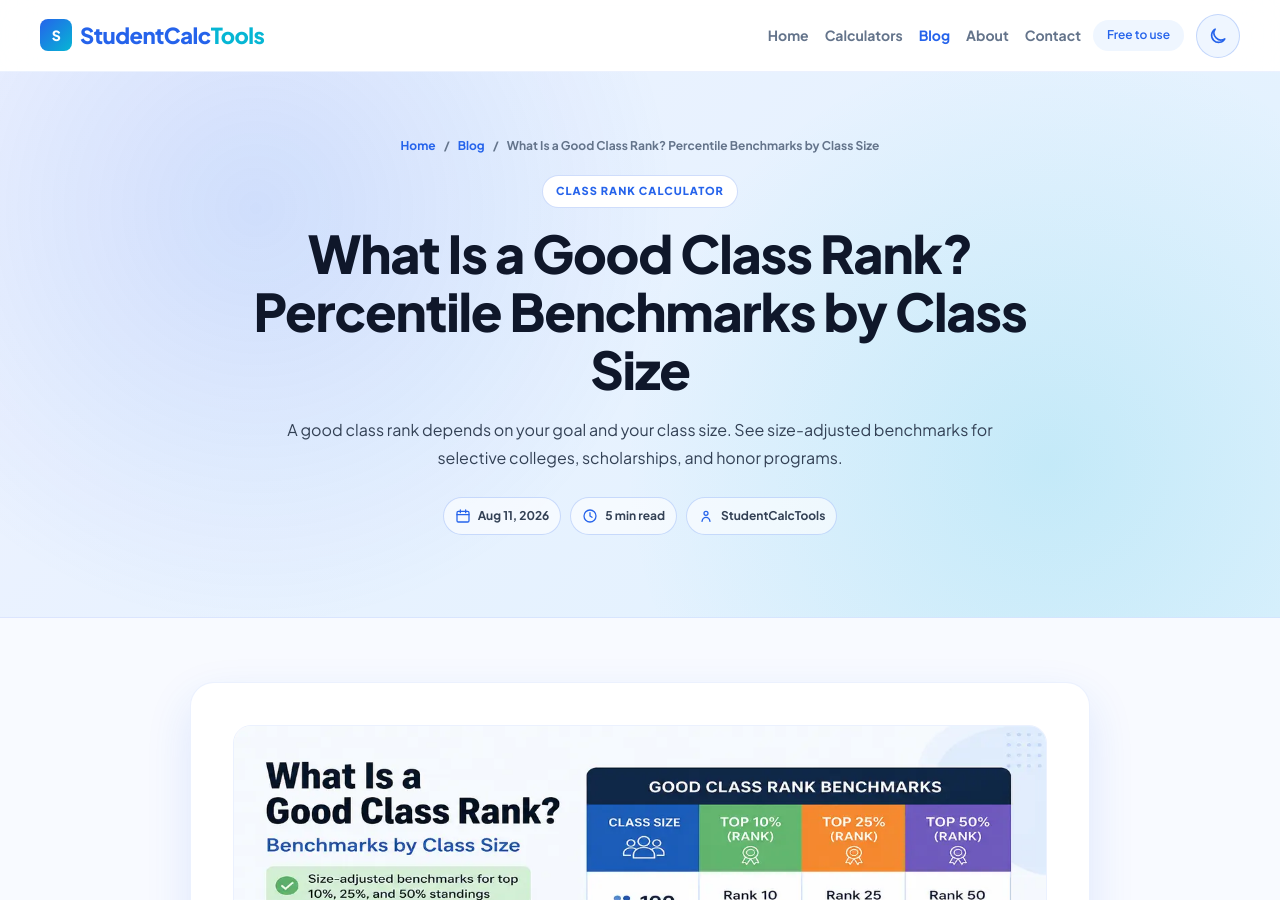
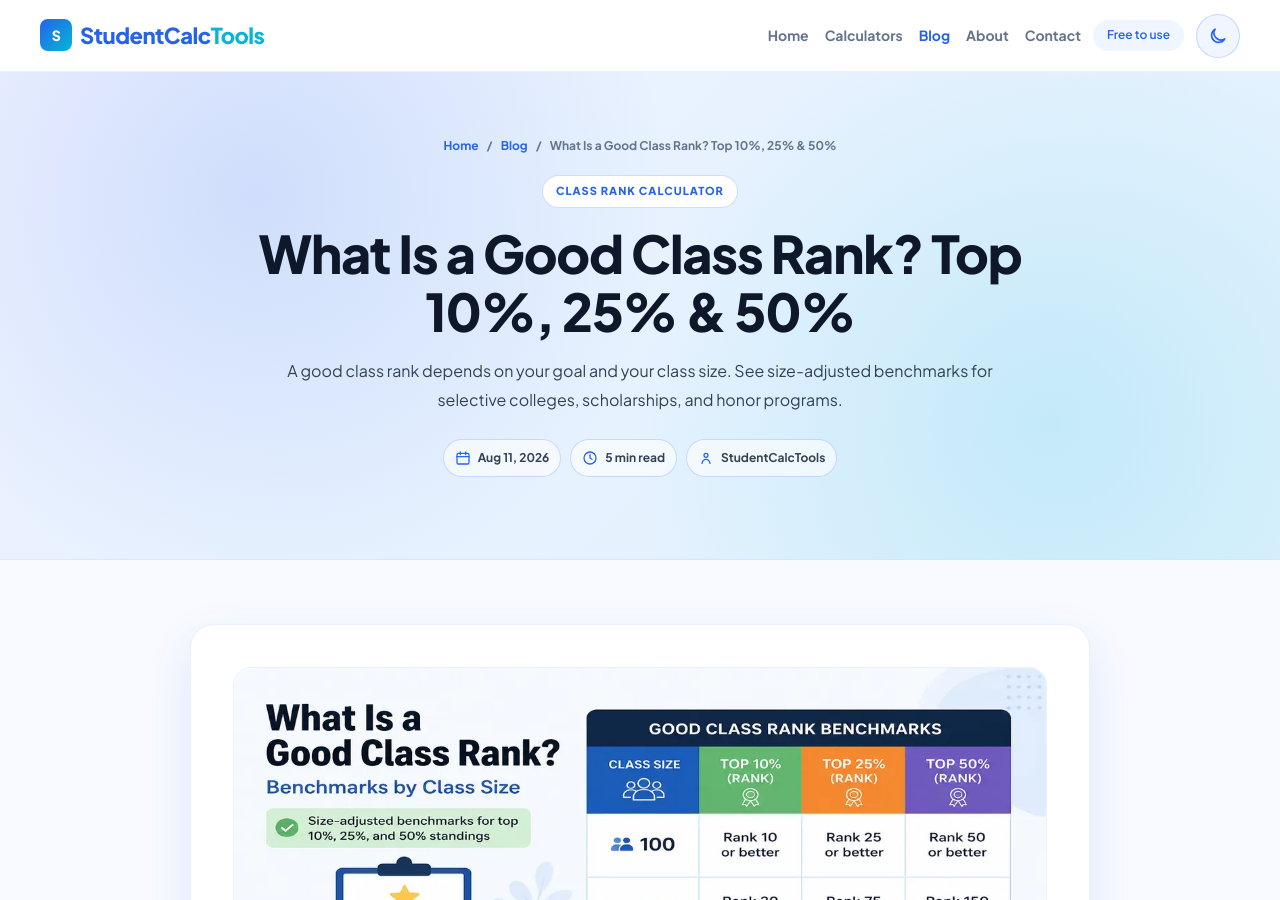
Before and after one commit to zaidmeo09-dhangal/studentcalctools, a Jekyll site: the page built from _posts/2026-08-11-what-is-a-good-class-rank-percentile-benchmarks-by-class-size.md, in a window 1280 px wide and 900 px high. Built offline with Jekyll 4.4.1, drawn with Linux system fonts in a browser that asks for light colours.

Commit message:
Update _posts/2026-08-11-what-is-a-good-class-rank-percentile-benchmarks-by-class-size.md (via Pages CMS)

```diff
--- a/_posts/2026-08-11-what-is-a-good-class-rank-percentile-benchmarks-by-class-size.md
+++ b/_posts/2026-08-11-what-is-a-good-class-rank-percentile-benchmarks-by-class-size.md
@@ -1,6 +1,6 @@
 ---
 layout: post
-title: What Is a Good Class Rank? Percentile Benchmarks by Class Size
+title: What Is a Good Class Rank? Top 10%, 25% & 50%
 slug: what-is-a-good-class-rank
 date: 2026-08-11
 status: Published
@@ -11,10 +11,9 @@ secondary_keywords:
   - good class rank percentile
   - is my class rank good
   - good class rank for college
-meta_title: What Is a Good Class Rank? Percentile Benchmarks by Class Size
-meta_description: A good class rank depends on your goal and your class size.
-  See size-adjusted benchmarks for selective colleges, scholarships, and honor
-  programs.
+meta_title: What Is a Good Class Rank? Top 10%, 25% & 50%
+meta_description: See what class rank counts as good at your class size, and
+  what selective colleges and scholarship programs usually expect.
 excerpt: A good class rank depends on your goal and your class size. See
   size-adjusted benchmarks for selective colleges, scholarships, and honor
   programs.
```
